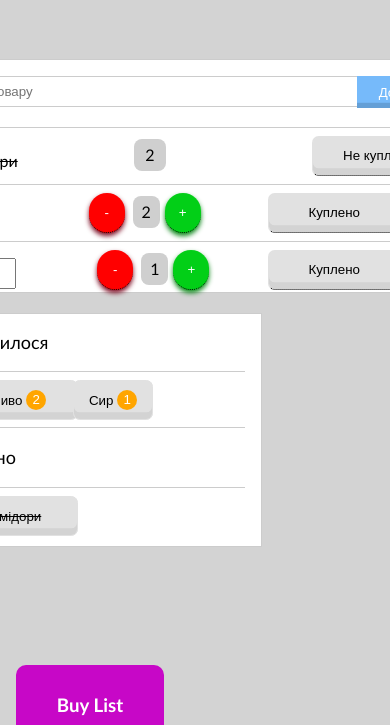
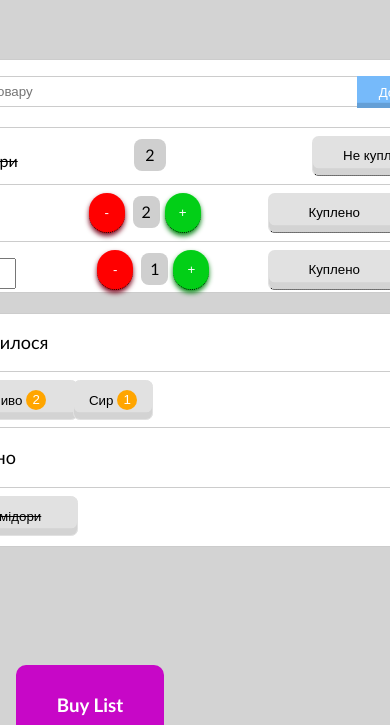
Before and after one commit to SvitlanaLormanUA/Lab2, a plain HTML site: page index.html in a window 390 px wide. Shown: the part 119-844 px from the top of the page. Drawn offline with Linux system fonts and the light colour scheme.

Commit message:
Add scalling when size is max 700px

```diff
--- a/style.css
+++ b/style.css
@@ -233,6 +233,10 @@ body {
         flex-direction: column;
         align-items: left;
     }
+
+    .block2{
+        width:500px;
+    }
 }
 .tooltip {
     position: relative;
```
